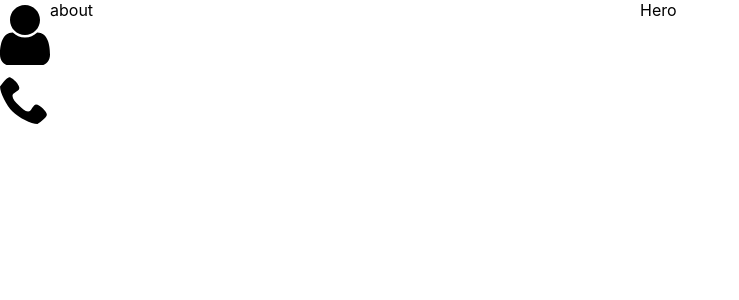
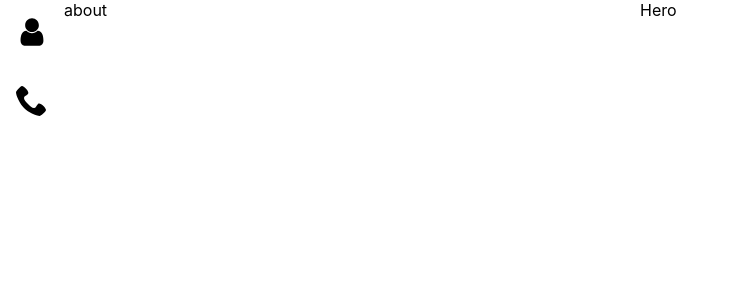
Before and after one commit to SherOnDale/madrasi-londoner, a Nuxt app: page / in a window 1280 px wide. Shown: the top 300 px of the page, without its empty margins (0-739 px from the left). Built offline with nearby package versions, Linux system fonts and the light colour scheme.

Commit message:
add basic navbar styles

```diff
--- a/components/Navbar.vue
+++ b/components/Navbar.vue
@@ -30,9 +30,22 @@ export default {
 }
 </script>
 
-<style>
-.navbar__container {
-  display: flex;
-  flex-direction: column;
+<style lang="scss">
+.navbar {
+  &__container {
+    display: flex;
+    flex-direction: column;
+  }
+
+  &__item {
+    padding: 1rem;
+  }
+
+  &__link {
+    svg {
+      height: 2rem;
+      width: 2rem;
+    }
+  }
 }
 </style>
```
